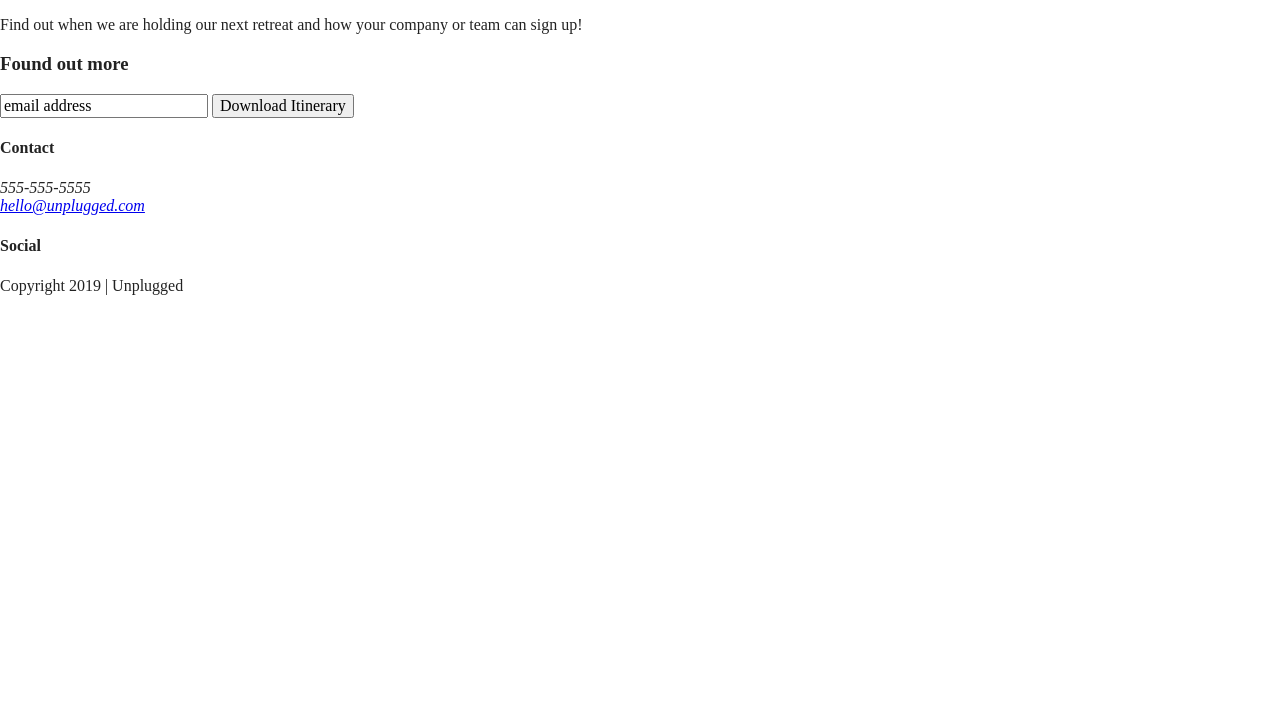
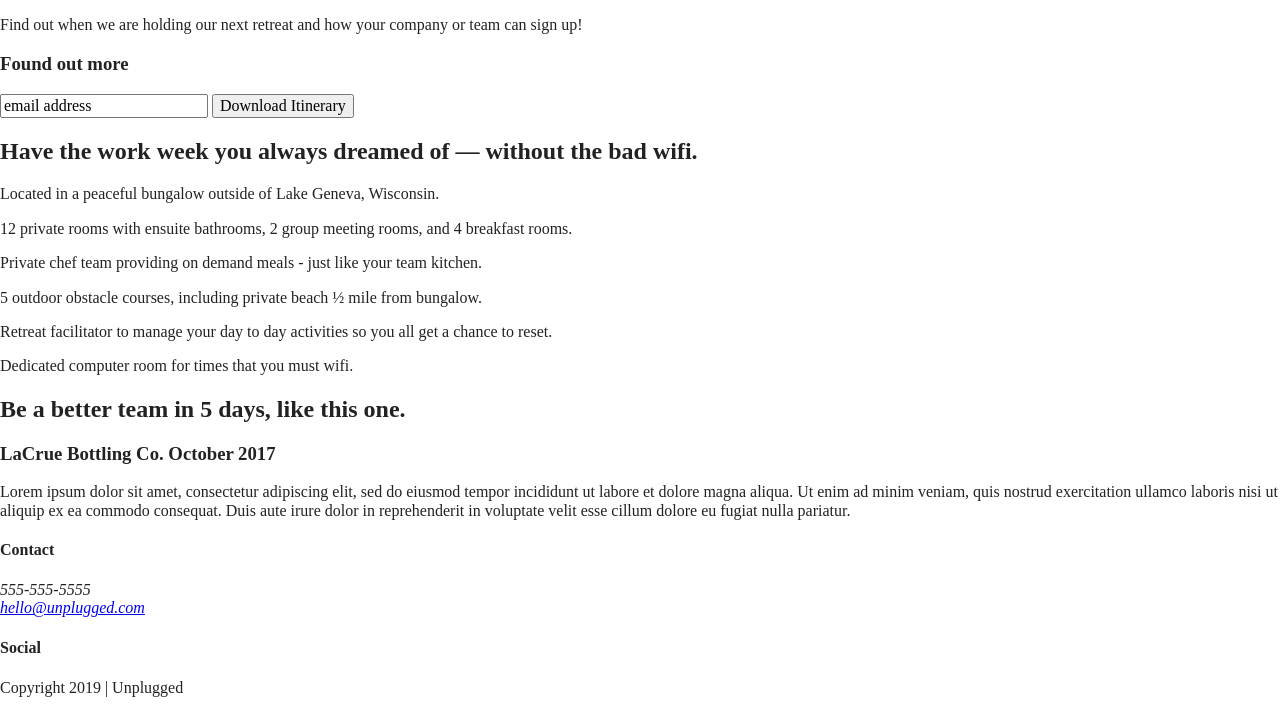
Before and after one commit to steph-young/unplugged-retreat, a website built with Parcel: page index.html in a window 1280 px wide. Shown: the part 176-889 px from the top of the page. Before the commit the page ends 800 px from the top, so only its background shows below. Built offline with nearby package versions, Linux system fonts and the light colour scheme.

Commit message:
Added HTML content to home pg

```diff
--- a/index.html
+++ b/index.html
@@ -23,12 +23,6 @@
 </head>
 
 <body>
-
-  <!-- Add your site or application content here -->
-  <script src="js/vendor/modernizr-3.11.2.min.js"></script>
-  <script src="js/plugins.js"></script>
-  <script src="js/main.js"></script>
-
   <header>
     <div class="content-wrapper">
       <a href="#"><img src="" alt="unplugged logo"></a>
@@ -56,14 +50,58 @@
           <h3>Want to join the next retreat?</h3>
           <p>Find out when we are holding our next retreat and how your company or team can sign up!</p>
         </div>
+        <div class="form">
+          <h3>Found out more</h3>
+          <input type="text" name="name" value="email address">
+          <input type="button" value="Download Itinerary">
+        </div>
       </div>
-      <div class="form">
-        <h3>Found out more</h3>
-        <input type="text" name="name" value="email address">
-        <input type="button" value="Download Itinerary">
+    </aside>
+
+    <section class="features">
+      <div class="content-wrapper">
+        <h2>Have the work week you always dreamed of &mdash; without the bad wifi.</h2>
+        <div class="features-items">
+          <article>
+            <p class="fontawesome-icon"></p>
+            <p class="features-item-description">Located in a peaceful bungalow outside of Lake Geneva, Wisconsin.</p>
+          </article>
+          <article>
+            <p class="fontawesome-icon"></p>
+            <p class="features-item-description">12 private rooms with ensuite bathrooms, 2 group meeting rooms, and 4 breakfast rooms.</p>
+          </article>
+          <article>
+            <p class="fontawesome-icon"></p>
+            <p class="features-item-description">Private chef team providing on demand meals - just like your team kitchen.</p>
+          </article>
+          <article>
+            <p class="fontawesome-icon"></p>
+            <p class="features-item-description">5 outdoor obstacle courses, including private beach ½ mile from bungalow.</p>
+          </article>
+          <article>
+            <p class="fontawesome-icon"></p>
+            <p class="features-item-description">Retreat facilitator to manage your day to day activities so you all get a chance to reset.</p>
+          </article>
+          <article>
+            <p class="fontawesome-icon"></p>
+            <p class="features-item-description">Dedicated computer room for times that you must wifi.</p>
+          </article>
+        </div>
       </div>
+    </section>
 
-    </aside>
+    <section class="reviews">
+      <div class="content-wrapper">
+        <h2>Be a better team in 5 days, like this one.</h2>
+        <article>
+          <div>
+            <h3>LaCrue Bottling Co. October 2017</h3>
+            <p>Lorem ipsum dolor sit amet, consectetur adipiscing elit, sed do eiusmod tempor incididunt ut labore et dolore magna aliqua. Ut enim ad minim veniam, quis nostrud exercitation ullamco laboris nisi ut aliquip ex ea commodo consequat. Duis aute irure dolor
+              in reprehenderit in voluptate velit esse cillum dolore eu fugiat nulla pariatur.</p>
+          </div>
+        </article>
+      </div>
+    </section>
 
   </main>
 
@@ -92,6 +130,10 @@
       <p>Copyright 2019 | Unplugged</p>
     </div>
   </footer>
+
+  <script src="js/vendor/modernizr-3.11.2.min.js"></script>
+  <script src="js/plugins.js"></script>
+  <script src="js/main.js"></script>
   <!-- Google Analytics: change UA-XXXXX-Y to be your site's ID. -->
   <script>
     window.ga = function () { ga.q.push(arguments) }; ga.q = []; ga.l = +new Date;
```
